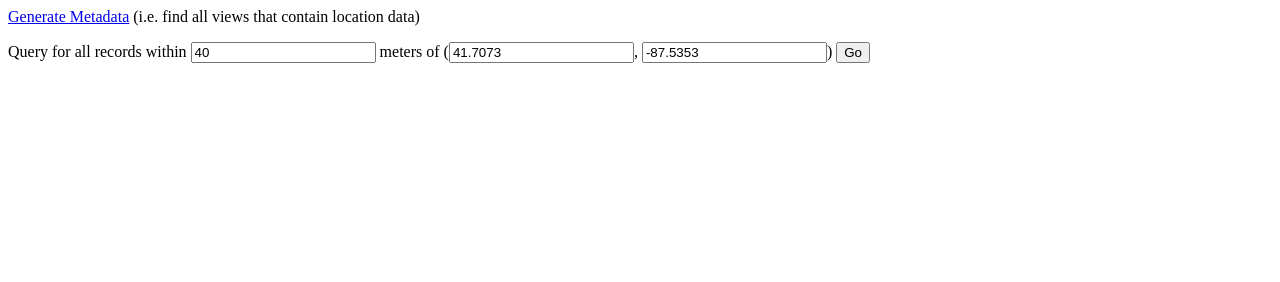
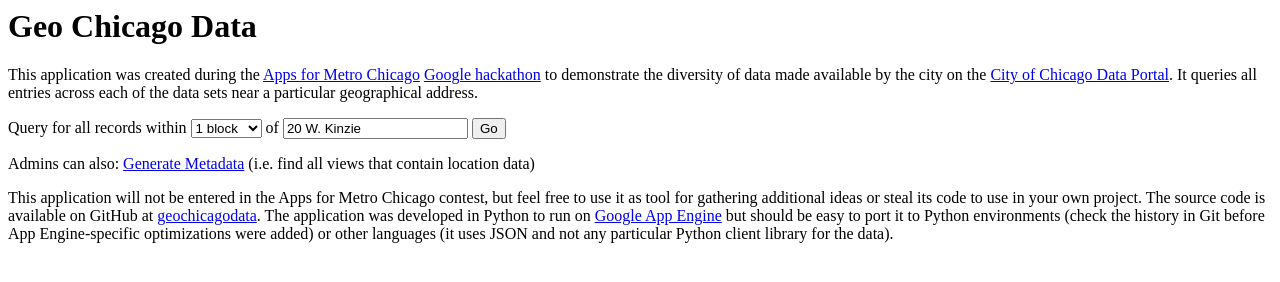
Before and after one commit to schwardo/geochicagodata, a plain HTML site: page static/index.html in a window 1280 px wide. Drawn offline with Linux system fonts and the light colour scheme.

Commit message:
Various cleanups.

```diff
--- a/static/index.html
+++ b/static/index.html
@@ -1,16 +1,64 @@
 <html>
+  <head>
+    <title>Geo Chicago Data</title>
+  </head>
   <body>
+    <h1>Geo Chicago Data</h1>
     <p>
-      <a href="/generate">Generate Metadata</a> (i.e. find all views that contain location data)
+      This application was created during
+      the <a href="www.appsformetrochicago.com/">Apps for Metro
+      Chicago</a> <a href="http://www.appsformetrochicago.com/content/google-chicago-hackathon">Google
+      hackathon</a> to demonstrate the diversity of data made
+      available by the city on the
+      <a href="http://data.cityofchicago.org/">City of Chicago Data
+      Portal</a>.  It queries all entries across each of the data sets
+      near a particular geographical address.
     </p>
+
     <p>
       <form action="/query" method="get">
       Query for all records within
-      <input type="input" name="range" value="40"></input> meters of
+      <select name="range">
+        <option value="30">100 feet</option>
+        <option value="202" selected>1 block</option>
+        <option value="403">2 blocks</option>
+        <option value="805">4 blocks</option>
+        <option value="1610">1 mile</option>
+      </select>
+      of
+      <input type="input" name="address" value="20 W. Kinzie"></input>
+      <input type="submit" value="Go">
+      </form>
+    </p>
+<!--
+    <p>
+      <form action="/query" method="get">
+      Query for all records within
+      <input type="input" name="range" value="50"></input> meters of
       (<input type="input" name="lat" value="41.7073"></input>,
       <input type="input" name="lng" value="-87.5353"</input>)
       <input type="submit" value="Go">
       </form>
     </p>
+-->
+    <p>
+      Admins can also:
+      <a href="/admin/build-metadata">Generate Metadata</a> (i.e. find all views that contain location data)
+    </p>
+
+    <p>
+      This application will not be entered in the Apps for Metro
+      Chicago contest, but feel free to use it as tool for gathering
+      additional ideas or steal its code to use in your own project.
+      The source code is available on GitHub
+      at <a href="https://github.com/schwardo/geochicagodata">geochicagodata</a>.
+      The application was developed in Python to run
+      on <a href="http://code.google.com/">Google App Engine</a> but
+      should be easy to port it to Python environments (check the
+      history in Git before App Engine-specific optimizations were
+      added) or other languages (it uses JSON and not any particular
+      Python client library for the data).
+    </p>
+
   </body>
 </html>
```
Also changed, not shown: 2 other files.
